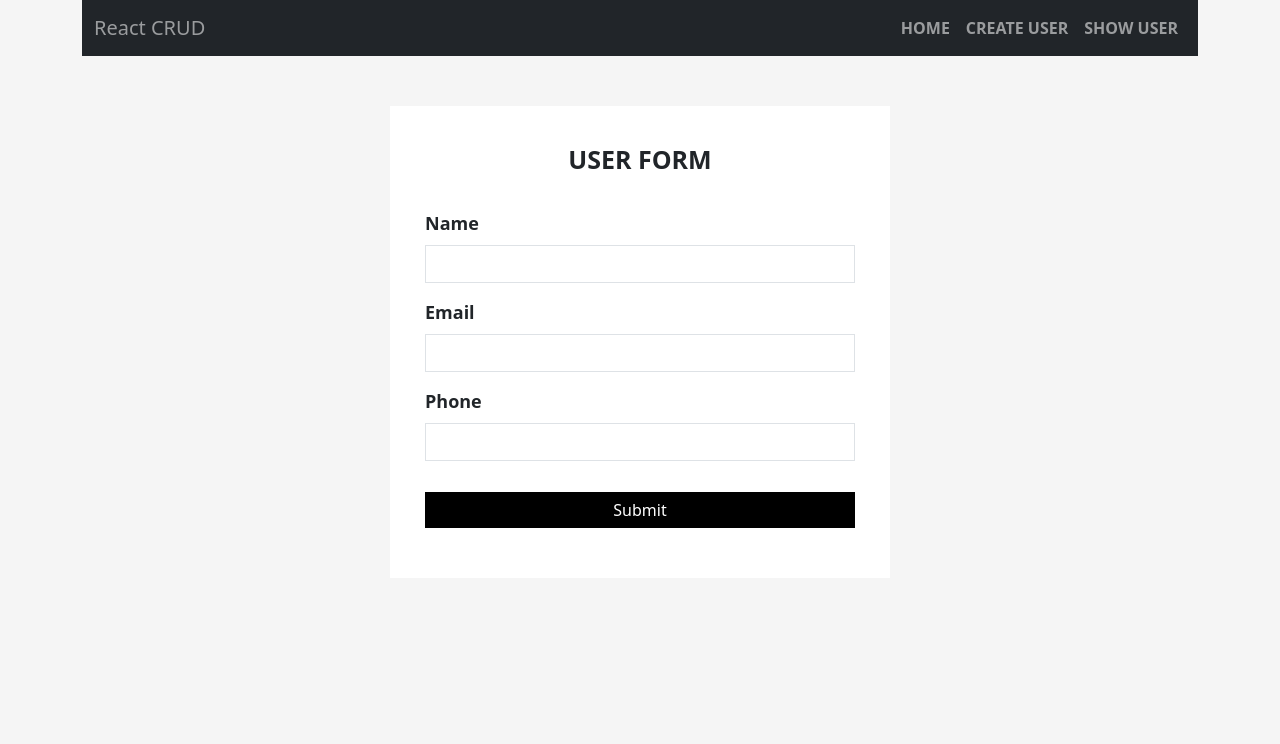
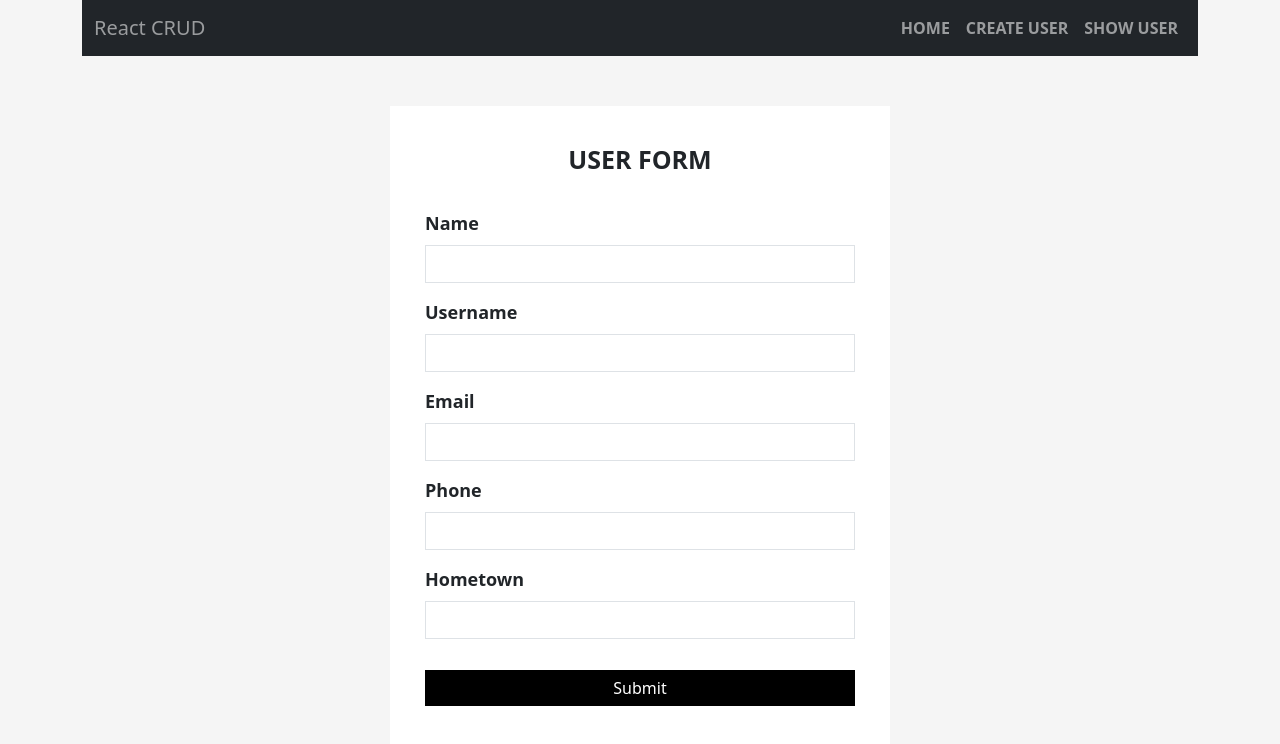
Before and after one commit to leeeshub/4_2_react_practice, a React (Create React App) app: page /create-user in a window 1280 px wide. Shown: the top 744 px of the page. Built offline with nearby package versions, Linux system fonts and the light colour scheme.

Commit message:
add new data items

```diff
--- a/db.json
+++ b/db.json
@@ -2,33 +2,59 @@
   "user": [
     {
       "name": "John",
+      "username": "john22",
       "email": "john@example.com",
       "phone": "(555) 555-1234",
+      "hometown": "Seoul",
       "id": 1
     },
     {
       "name": "Mary",
+      "username": "mary123",
       "email": "\tmary@example.com",
-      "phone": "(555) 555-1234",
+      "phone": "(555) 555-3252",
+      "hometown": "Pohang",
       "id": 2
     },
     {
       "name": "Dooley",
+      "username": "justdo2t",
       "email": "july@example.com",
       "phone": "(555) 555-8521",
+      "hometown": "Busan",
       "id": 3
     },
     {
       "name": "Moe",
+      "username": "m0e2",
       "email": "Moe@example.com",
       "phone": "(555) 555-7410",
+      "hometown": "Incheon",
       "id": 4
     },
     {
       "name": "Doe",
+      "username": "eodoe001",
       "email": "Doe@example.com",
       "phone": "(555) 555-7896",
+      "hometown": "Gwangju",
       "id": 5
+    },
+    {
+      "name": "Kay",
+      "username": "katyle9384",
+      "email": "Kay12@example.com",
+      "phone": "(555) 555-9341",
+      "hometown": "Daegu",
+      "id": 6
+    },
+    {
+      "name": "Jess",
+      "username": "happycat4",
+      "email": "Jess@example.com",
+      "phone": "(555) 555-0124",
+      "hometown": "Daejeon",
+      "id": 7
     }
   ]
 }
--- a/src/components/User/CreateUser.js
+++ b/src/components/User/CreateUser.js
@@ -9,8 +9,10 @@ const CreateUser = () => {
     const [isLoading, setIsLoading] = useState(false);
     const [user, setUser] = useState({
         name: "",
+        username: "",
         email: "",
-        phone: ""
+        phone: "",
+        hometown: ""
     })
 
     const handelInput = (event) => {
@@ -35,7 +37,7 @@ const CreateUser = () => {
 
             if (response.ok) {
                 console.log('Form submitted successfully!');
-                setUser({name: "",email: "",phone: ""})
+                setUser({name: "", username: "", email: "", phone: "", hometown: ""})
                 navigate('/show-user');
             } else {
                 console.error('Form submission failed!');
@@ -60,13 +62,21 @@ const CreateUser = () => {
                     <label for="name" className="form-label">Name</label>
                     <input type="text" className="form-control" id="name" name="name" value={user.name} onChange={handelInput} />
                 </div>
-                <div className="mb-3 mt-3">
-                    <label for="email" className="form-label">Email</label>
+                <div className="mb-3">
+                    <label htmlFor="username" className="form-label">Username</label>
+                    <input type="text" className="form-control" id="username" name="username" value={user.username} onChange={handelInput} />
+                </div>
+                <div className="mb-3">
+                    <label htmlFor="email" className="form-label">Email</label>
                     <input type="email" className="form-control" id="email" name="email" value={user.email} onChange={handelInput} />
                 </div>
                 <div className="mb-3">
-                    <label for="pwd" className="form-label">Phone</label>
+                    <label htmlFor="phone" className="form-label">Phone</label>
                     <input type="text" className="form-control" id="phone" name="phone" value={user.phone} onChange={handelInput} />
+                </div>
+                <div className="mb-3">
+                    <label htmlFor="hometown" className="form-label">Hometown</label>
+                    <input type="text" className="form-control" id="hometown" name="hometown" value={user.hometown} onChange={handelInput} />
                 </div>
                 <button type="submit" className="btn btn-primary submit-btn">Submit</button>
             </form>
--- a/src/components/User/EditUser.js
+++ b/src/components/User/EditUser.js
@@ -62,8 +62,8 @@ const EditUser = () => {
   return (
     <div className="user-form">
       <div className="heading">
-      {isLoading && <Loader />}
-      {error && <p>Error: {error}</p>}
+        {isLoading && <Loader />}
+        {error && <p>Error: {error}</p>}
         <p>Edit Form</p>
       </div>
       <form onSubmit={handelSubmit}>
@@ -80,7 +80,20 @@ const EditUser = () => {
             onChange={handelInput}
           />
         </div>
-        <div className="mb-3 mt-3">
+        <div className="mb-3">
+          <label for="username" className="form-label">
+            Username
+          </label>
+          <input
+            type="text"
+            className="form-control"
+            id="username"
+            name="username"
+            value={user.username}
+            onChange={handelInput}
+          />
+        </div>
+        <div className="mb-3">
           <label for="email" className="form-label">
             Email
           </label>
@@ -94,7 +107,7 @@ const EditUser = () => {
           />
         </div>
         <div className="mb-3">
-          <label for="pwd" className="form-label">
+          <label for="phone" className="form-label">
             Phone
           </label>
           <input
@@ -106,6 +119,19 @@ const EditUser = () => {
             onChange={handelInput}
           />
         </div>
+        <div className="mb-3">
+          <label for="hometown" className="form-label">
+            Hometown
+          </label>
+          <input
+            type="text"
+            className="form-control"
+            id="hometown"
+            name="hometown"
+            value={user.hometown}
+            onChange={handelInput}
+          />
+        </div>
         <button type="submit" className="btn btn-primary submit-btn">
           EDIT
         </button>
--- a/src/components/User/ShowUser.js
+++ b/src/components/User/ShowUser.js
@@ -55,8 +55,10 @@ const ShowUser = () => {
             <tr>
               <th>ID</th>
               <th>Name</th>
+              <th>Username</th>
               <th>Email</th>
               <th>Phone</th>
+              <th>Hometown</th>
               <th>Actions</th>
             </tr>
           </thead>
@@ -66,8 +68,10 @@ const ShowUser = () => {
                 <tr key={i + 1}>
                   <td>{i + 1}</td>
                   <td>{item.name}</td>
+                  <td>{item.username}</td>
                   <td>{item.email}</td>
                   <td>{item.phone}</td>
+                  <td>{item.hometown}</td>
                   <td>
                     <Link to={`/edit-user/${item.id}`}>
                       <i className="fa fa-pencil" aria-hidden="true"></i>
--- a/src/components/User/User.js
+++ b/src/components/User/User.js
@@ -27,15 +27,18 @@ const EditUser = () => {
       <table className="table table-bordered">
     <thead>
       <tr>
-        <th>Firstname</th>
-        <th>Lastname</th>
-
+        <th>Field</th>
+        <th>Value</th>
       </tr>
     </thead>
     <tbody>
           <tr>
             <td>Name</td>
             <td>{user.name}</td>
+          </tr>
+          <tr>
+            <td>Username</td>
+            <td>{user.username}</td>
           </tr>
           <tr>
             <td>Email</td>
@@ -45,6 +48,10 @@ const EditUser = () => {
             <td>Phone</td>
             <td>{user.phone}</td>
           </tr>
+          <tr>
+            <td>Hometown</td>
+            <td>{user.hometown}</td>
+          </tr>
         </tbody>
   </table>
     </div>
```
Lines whose indentation alone changed are shown as unchanged.
